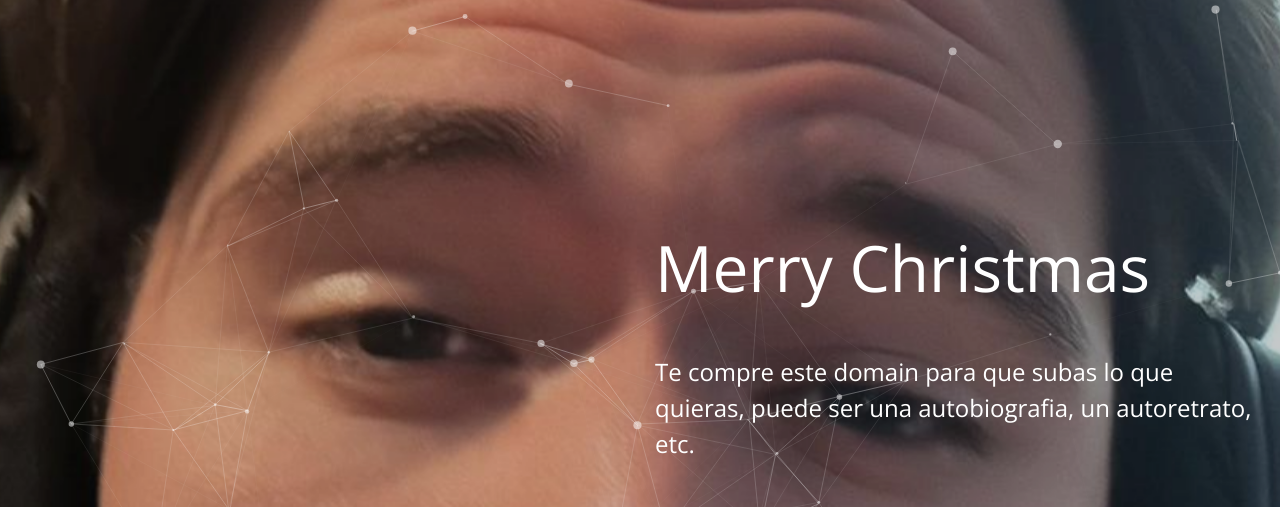
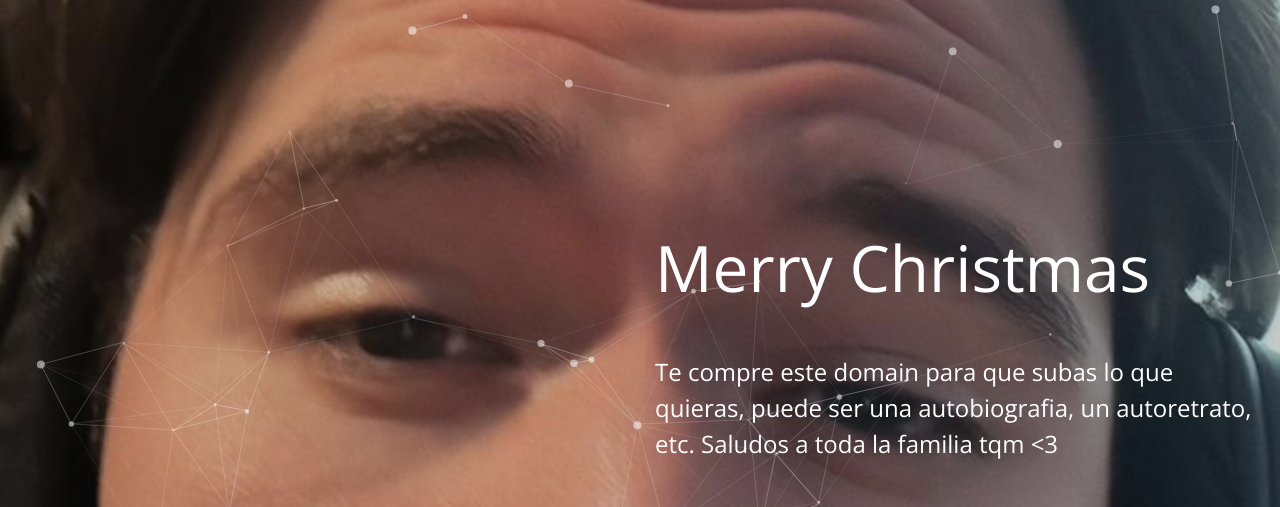
Before and after one commit to Kiwis01/Nono, a plain HTML site: page index.html in a window 1280 px wide. Shown: the top 507 px of the page. Drawn offline with nearby package versions, Linux system fonts and the light colour scheme.

Commit message:
Update index.html

```diff
--- a/index.html
+++ b/index.html
@@ -34,7 +34,7 @@
 				<div class="row cb-slideshow-text-container ">
 					<div class= "tm-content col-xl-6 col-sm-8 col-xs-8 ml-auto section">
 					<header class="mb-5"><h1>Merry Christmas</h1></header>
-					<P class="mb-5">Te compre este domain para que subas lo que quieras, puede ser una autobiografia, un autoretrato, etc.</P>
+					<P class="mb-5">Te compre este domain para que subas lo que quieras, puede ser una autobiografia, un autoretrato, etc. Saludos a toda la familia tqm <3</P>
 
 					<div class="tm-social-icons-container text-xs-center">
 	                    <a href="#" class="tm-social-link"><i class="fa fa-facebook"></i></a>
```
